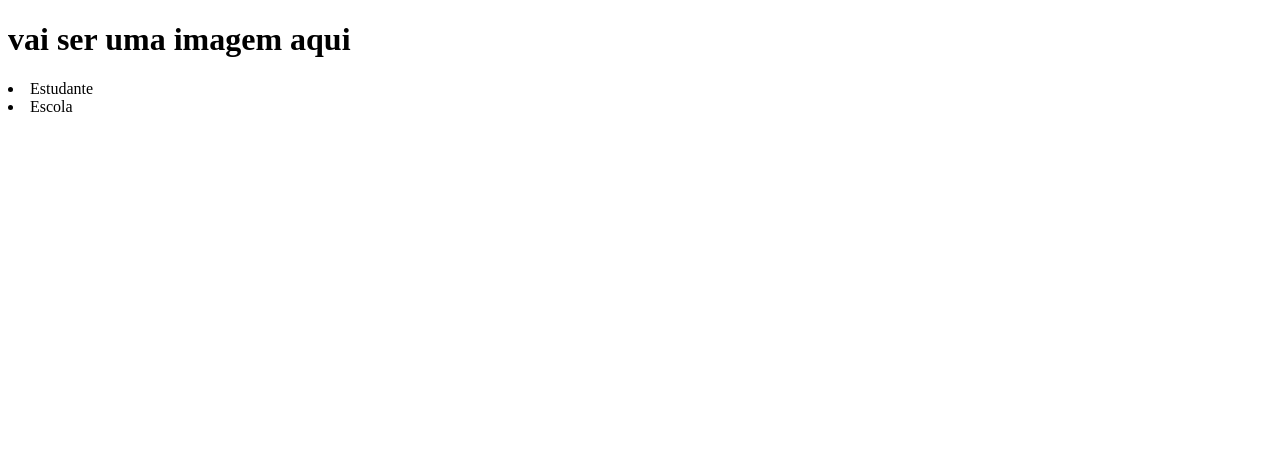
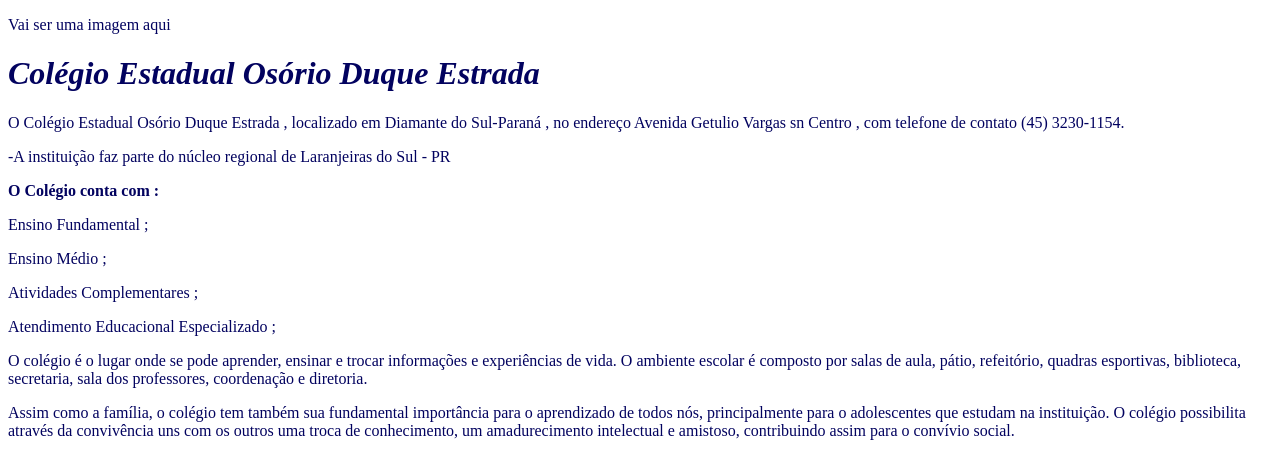
Before and after one commit to GabriellySouza/Site-escola, a plain HTML site: page index.html in a window 1280 px wide. Drawn offline with Linux system fonts and the light colour scheme.

Commit message:
atualiazaçao 05

```diff
--- a/index.html
+++ b/index.html
@@ -4,15 +4,26 @@
     <meta charset="UTF-8">
     <meta http-equiv="X-UA-Compatible" content="IE=edge">
     <meta name="viewport" content="width=device-width, initial-scale=1.0">
+    <link rel="stylesheet" href="style.css">
     <title>Document</title>
 </head>
 <body>
-<header>
-    <h1>vai ser uma imagem aqui</h1>
-    <u1>
-        <li>Estudante</li>
-        <li>Escola</li>
-    </ul>
-</header>
+
+    <p>Vai ser uma imagem aqui</p>
+   <header> <h1><em>Colégio Estadual Osório Duque Estrada</em></h1></header>
+    <p> O Colégio Estadual Osório Duque Estrada , localizado em
+        Diamante do Sul-Paraná , no endereço Avenida Getulio Vargas sn Centro , com telefone de contato (45) 3230-1154.</p>
+
+<p> -A instituição faz parte do núcleo regional de Laranjeiras do Sul - PR</p>
+    <p><strong>O Colégio conta com :</strong></p>
+       <p> Ensino Fundamental ;</p>
+        <p>Ensino Médio ;</p>
+        <p>Atividades Complementares ;</p>
+        <p>Atendimento Educacional Especializado ;</p>
+
+    <p>  O colégio é o lugar onde se pode aprender, ensinar e trocar informações e experiências de vida.
+        O ambiente escolar é composto por salas de aula, pátio, refeitório, quadras esportivas, biblioteca, secretaria, sala dos professores, coordenação e diretoria.</p>
+          <p>Assim como a família, o colégio tem também sua fundamental importância para o aprendizado de todos nós, principalmente para o adolescentes que estudam na instituição. O colégio possibilita através da convivência uns com os outros uma troca de conhecimento, um amadurecimento intelectual e amistoso, contribuindo assim para o convívio social.</p>
+
 </body>
 </html>
--- a/style.css
+++ b/style.css
@@ -1,4 +1,3 @@
-header {
-    background-color:darkorange
-    color: white;
-}
+body {
+    backgroungd-color:#015d77;
+    color: rgb(2, 2, 95);
```
Also changed, not shown: 2 other files.
